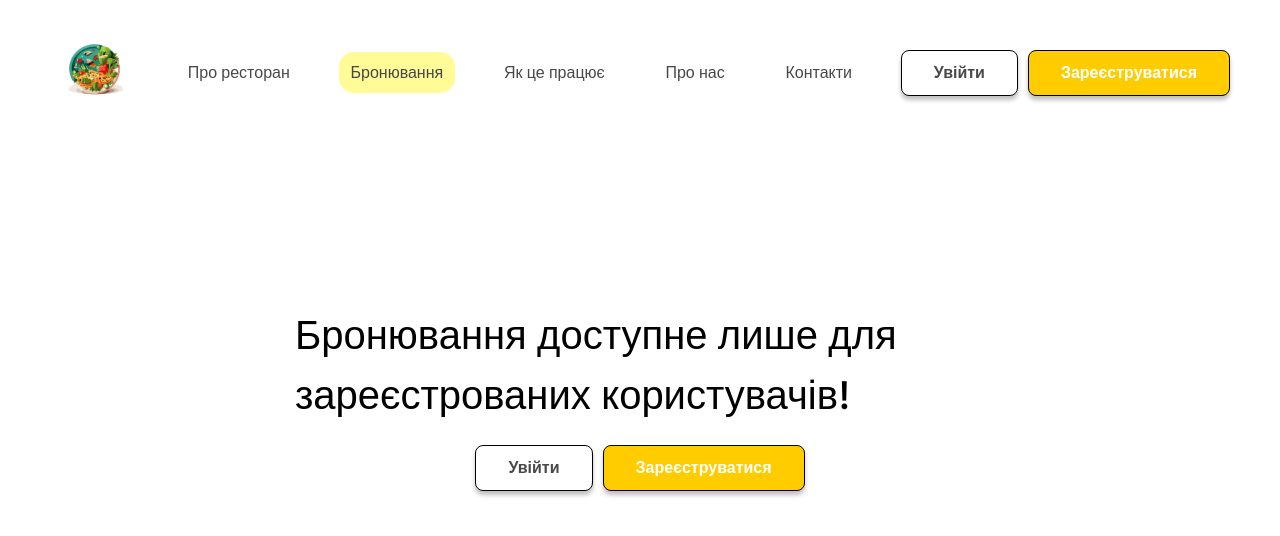
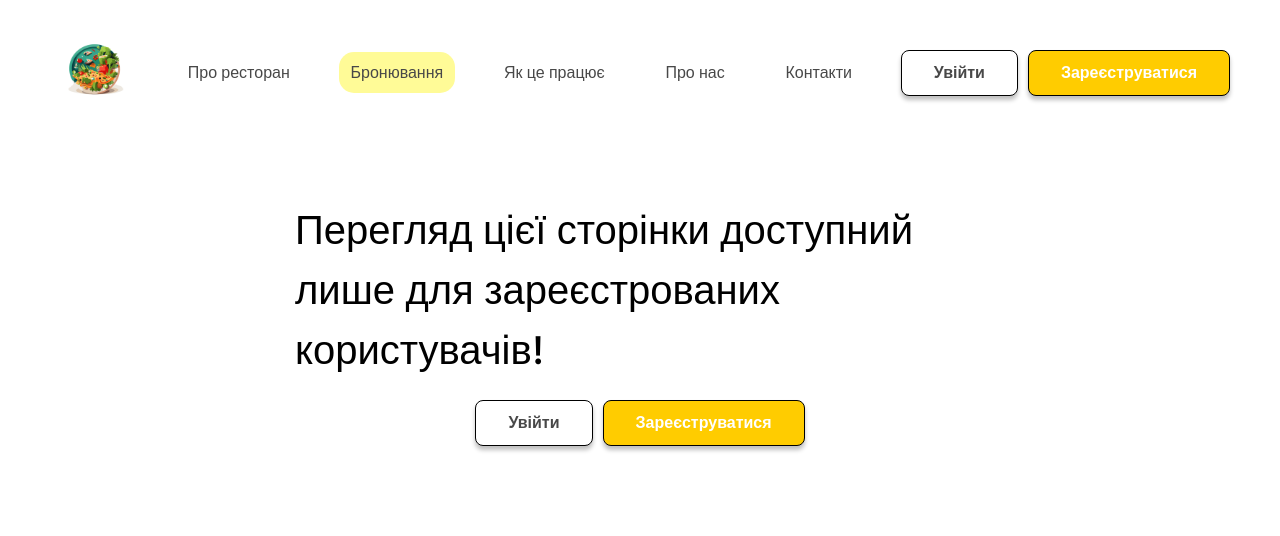
Before and after one commit to zagrebelnio/table-reserve-front, a Next.js app: page /reservation in a window 1280 px wide. Shown: the top 536 px of the page. Built offline with nearby package versions, Linux system fonts and the light colour scheme.

Commit message:
feat: handle inaccesible routes for unauthorized user

```diff
--- a/src/app/(pages)/profile/reservations/page.js
+++ b/src/app/(pages)/profile/reservations/page.js
@@ -2,7 +2,6 @@
 import styles from './page.module.css';
 import React from 'react';
 import Image from 'next/image';
-import Link from 'next/link';
 import { listIcon } from '@/app/assets/media';
 import ReservationItem from '@/app/ui/reservationItem';
 import { CtaButton } from '@/app/ui/buttons';
--- /dev/null
+++ b/src/app/(pages)/reservation/layout.js
@@ -0,0 +1,9 @@
+'use client';
+import { useAuth } from '@/app/lib/auth/authContext';
+import Unauthorized from '@/app/ui/unauthorized';
+
+export default function ReservationLayout({ children }) {
+  const { isAuthenticated } = useAuth();
+
+  return <>{isAuthenticated ? children : <Unauthorized />}</>;
+}
--- a/src/app/(pages)/reservation/page.js
+++ b/src/app/(pages)/reservation/page.js
@@ -6,27 +6,10 @@ import {
 } from '@/app/ui/buttons';
 import styles from './page.module.css';
 import Link from 'next/link';
-import { useAuth } from '@/app/lib/auth/authContext';
 
 export default function Reservation() {
-  const { isAuthenticated } = useAuth();
-
   return (
     <main className={styles.main}>
-      {!isAuthenticated && (
-        <section className={styles.content}>
-          <h1>Бронювання доступне лише для зареєстрованих користувачів!</h1>
-          <div className={styles.authorizationContainer}>
-            <Link href="/auth?mode=login">
-              <SecondaryButton>Увійти</SecondaryButton>
-            </Link>
-            <Link href="/auth?mode=signup">
-              <PrimaryButton>Зареєструватися</PrimaryButton>
-            </Link>
-          </div>
-        </section>
-      )}
-      {isAuthenticated && (
       <section className={styles.reservation}>
         <h1>Бронювання</h1>
         <p>
@@ -45,7 +28,6 @@ export default function Reservation() {
           </Link>
         </div>
       </section>
-      )}
     </main>
   );
 }
--- /dev/null
+++ b/src/app/ui/unauthorized.js
@@ -0,0 +1,23 @@
+import Link from 'next/link';
+import styles from './unauthorized.module.css';
+import { PrimaryButton, SecondaryButton } from './buttons';
+
+function Unauthorized() {
+  return (
+    <section className={styles.content}>
+      <h1>
+        Перегляд цієї сторінки доступний лише для зареєстрованих користувачів!
+      </h1>
+      <div className={styles.authorizationContainer}>
+        <Link href="/auth?mode=login">
+          <SecondaryButton>Увійти</SecondaryButton>
+        </Link>
+        <Link href="/auth?mode=signup">
+          <PrimaryButton>Зареєструватися</PrimaryButton>
+        </Link>
+      </div>
+    </section>
+  );
+}
+
+export default Unauthorized;
--- /dev/null
+++ b/src/app/ui/unauthorized.module.css
@@ -0,0 +1,19 @@
+.content {
+  display: flex;
+  flex-direction: column;
+  gap: 20px;
+  align-items: center;
+  justify-content: center;
+  padding: 200px 0;
+}
+
+.content h1 {
+  font-size: 40px;
+  font-weight: 500;
+  width: 690px;
+}
+
+.authorizationContainer {
+  display: flex;
+  gap: 10px;
+}
```
Also changed, not shown: src/app/(pages)/profile/layout.js (added, +9 -0 lines), src/app/(pages)/profile/page.js (+1 -18 lines). Lines whose indentation alone changed are shown as unchanged.
